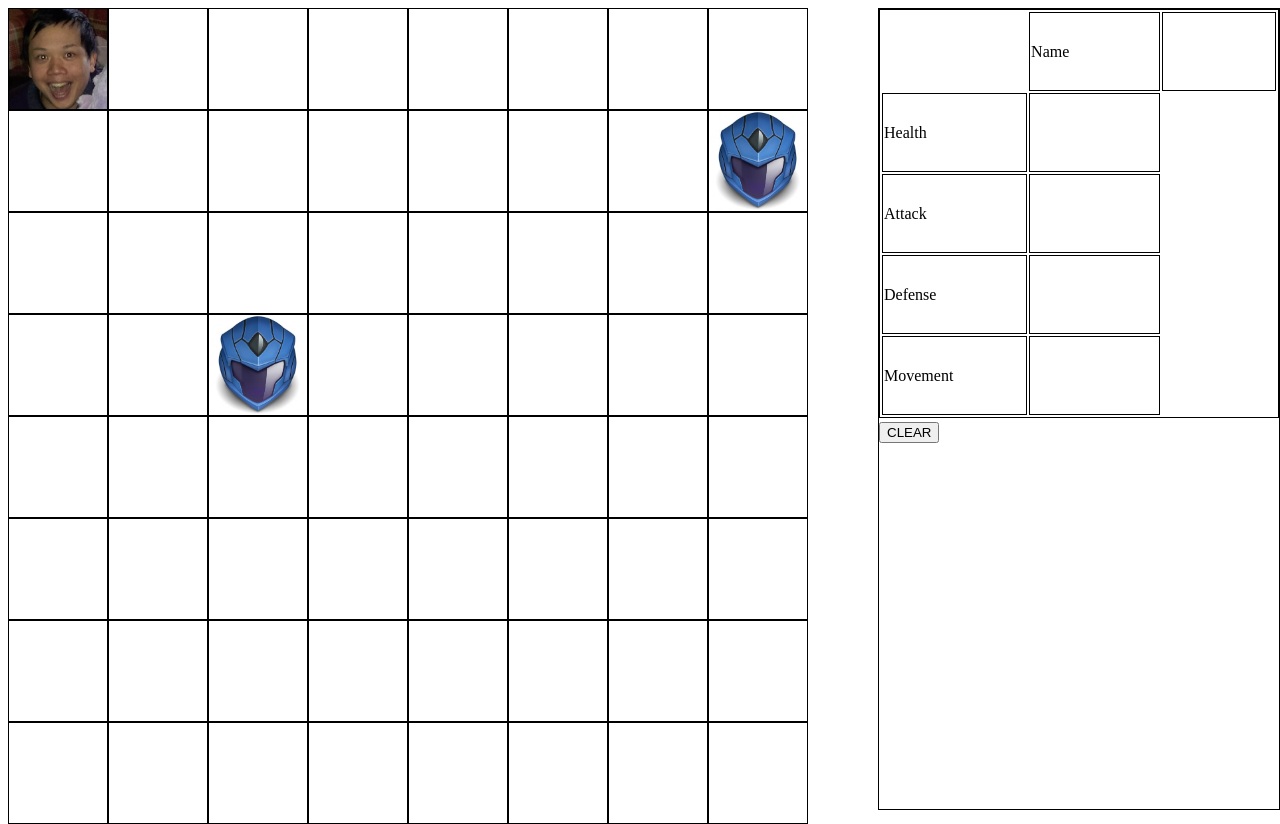
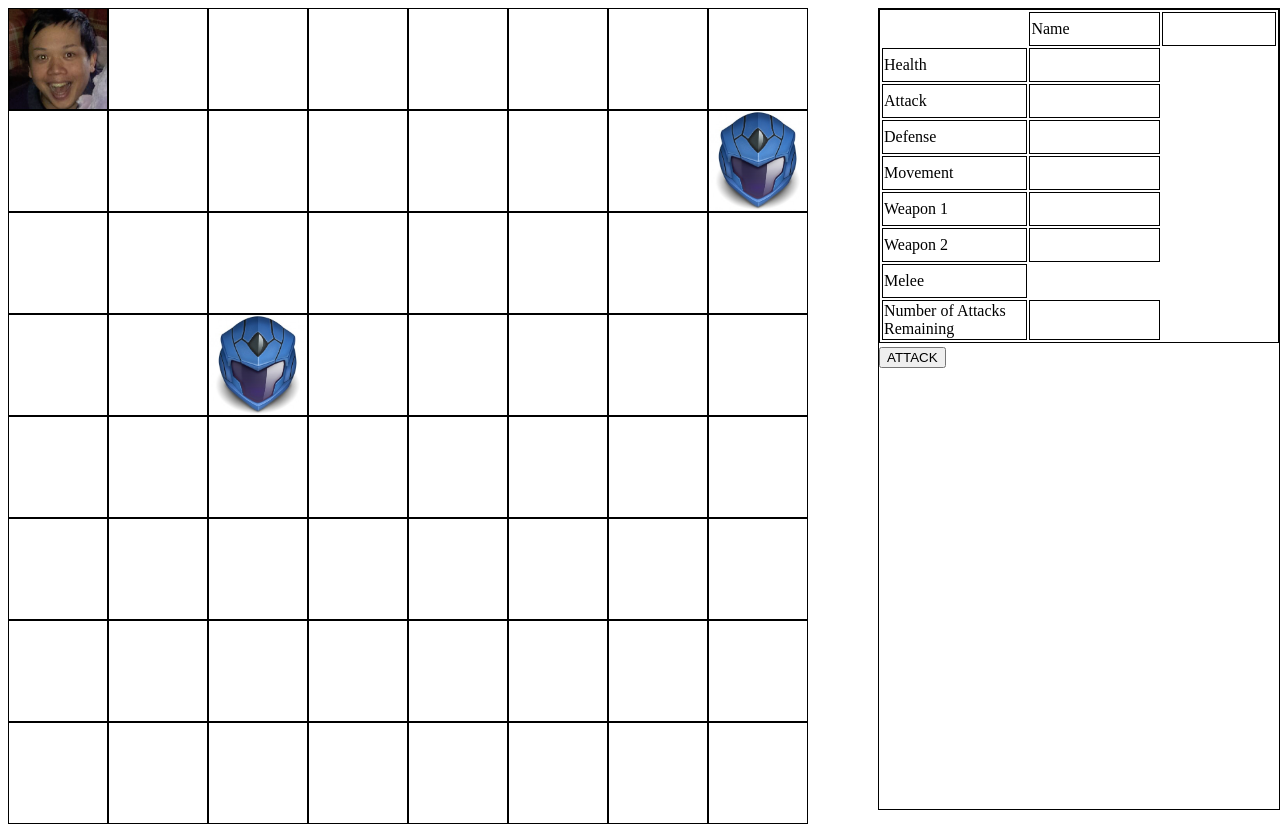
Before and after one commit to SyangC/GA-1st-project, a PHP site: page / in a window 1280 px wide. Run offline with PHP 8.4, Linux system fonts and the light colour scheme; some libraries are stand-ins or nearby versions.

Commit message:
first draft of how attacks will interact with each other

```diff
--- a/index.html
+++ b/index.html
@@ -78,27 +78,42 @@
   <div class= "display">
     <table>
       <th>
-        <td id='namedisplay'>Name</td>
-        <td id='name'></td>
+        <td id="namedisplay">Name</td>
+        <td id="name"></td>
       </th>
       <tr>
-        <td id='healthdisplay'>Health</td>
-        <td id='health'></td>
+        <td id="healthdisplay">Health</td>
+        <td id="health"></td>
       </tr>
       <tr>
-        <td id='attackdisplay'>Attack</td>
-        <td id='attack'></td>
+        <td id="attackdisplay">Attack</td>
+        <td id="attack"></td>
       </tr>
       <tr>
-        <td id='defensedisplay'>Defense</td>
-        <td id='defense'></td>
+        <td id="defensedisplay">Defense</td>
+        <td id="defense"></td>
       </tr>
       <tr>
-        <td id='movementdisply'>Movement</td>
-        <td id='movement'></td>
+        <td id="movementdisply">Movement</td>
+        <td id="movement"></td>
+      </tr>
+      <tr>
+        <td id="weaponOneName">Weapon 1</td>
+        <td id="weaponOneAmmo"></td>
+      </tr>
+      <tr>
+        <td id="weaponTwoName">Weapon 2</td>
+        <td id="weaponTwoAmmo"></td>
+      </tr>
+      <tr>
+        <td id="weaponMelee">Melee</td>
+      </tr>
+      <tr>
+        <td id="attackNumberDisplay">Number of Attacks Remaining</td>
+        <td id="attackNumber"></td>
       </tr>
     </table>
-    <button id='clear'>CLEAR</button>
+    <button class="attack">ATTACK</button>
     </div>
 </main>
 
--- a/main.js
+++ b/main.js
@@ -2,35 +2,50 @@ console.log("js has loaded")
 
 $ (function() {
 
+  var $animation = $('#pcmovement');
   var selectedCharacter = "";
+  var selectedCharacterCurrentWeapon = "";
+
   // create player consturction function
-    function Player (name, divClass, healthTotal, health, attack, defense, movement, movementMax){
+  function Player (name, divClass, healthTotal, health, attack, attackNumber, weaponOne, weaponOneAmmo, weaponTwo, weaponTwoAmmo, weaponMelee, defense, movement, movementMax){
     this.name = name;
     this.divClass = divClass;
     this.healthTotal = healthTotal;
     this.health = health;
     this.attack = attack;
+    this.attackNumber = attackNumber;
+    this.weaponOne = weaponOne;
+    this.weaponOneAmmo = weaponOneAmmo;
+    this.weaponTwo = weaponTwo;
+    this.weaponTwoAmmo = weaponTwoAmmo;
+    this.weaponMelee = weaponMelee;
     this.defense = defense;
     this.movement = movement;
     this.movementMax = movementMax;
   }
 
+// actual players
+  var pOneCha1 = new Player("Shu", "shu", 100, 100, 47, 2, "Assault Rifle", 30, "Pistol", 60, "Sword", 30, 7, 7);
 
 
-// actual players
-    var pOneCha1 = new Player("Shu", "shu", 100, 100, 15, 15, 5, 5);
-
   $("ul").on("click", "li.shu", function() {
-      $('#name').html(pOneCha1.name)
-      $('#health').html(pOneCha1.health + " / " + pOneCha1.healthTotal)
-      $('#attack').html(pOneCha1.attack)
-      $('#defense').html(pOneCha1.defense)
-      $('#movement').html(pOneCha1.movement + " / " + pOneCha1.movementMax)
+    $('#name').html(pOneCha1.name);
+    $('#health').html(pOneCha1.health + " / " + pOneCha1.healthTotal);
+    $('#attack').html(pOneCha1.attack);
+    $('#defense').html(pOneCha1.defense);
+    $('#movement').html(pOneCha1.movement + " / " + pOneCha1.movementMax);
+    $('#weaponOneName').html(pOneCha1.weaponOne);
+    $('#weaponOneAmmo').html(pOneCha1.weaponOneAmmo);
+    $('#weaponTwoName').html(pOneCha1.weaponTwo);
+    $('#weaponTwoAmmo').html(pOneCha1.weaponTwoAmmo);
+    $('#attackNumber').html(pOneCha1.attackNumber);
     selectedCharacter = pOneCha1;
     console.log(selectedCharacter);
   });
 
-    var pOneCha2 = new Player("Alpha", "alpha", 70, 70, 30, 5, 8, 8);
+
+  var pOneCha2 = new Player("Alpha", "alpha", 65, 65, 73, 1, "Sniper Rifle", 15, "Pistol", 60, "Knife", 15, 10, 10);
+
 
   $("ul").on("click", "li.alpha", function() {
     $('#name').html(pOneCha2.name)
@@ -38,11 +53,18 @@ $ (function() {
     $('#attack').html(pOneCha2.attack)
     $('#defense').html(pOneCha2.defense)
     $('#movement').html(pOneCha2.movement + " / " + pOneCha2.movementMax)
+    $('#weaponOneName').html(pOneCha2.weaponOne);
+    $('#weaponOneAmmo').html(pOneCha2.weaponOneAmmo);
+    $('#weaponTwoName').html(pOneCha2.weaponTwo);
+    $('#weaponTwoAmmo').html(pOneCha2.weaponTwoAmmo);
+    $('#attackNumber').html(pOneCha2.attackNumber);
     selectedCharacter = pOneCha2;
     console.log(selectedCharacter);
   });
 
-    var pTwoCha1 = new Player("Beta", "beta", 150, 150, 10, 40, 2, 2);
+
+  var pTwoCha1 = new Player("Beta", "beta", 150, 150, 40, 2, "Minigun", 200, "Rocket Launcher", 2, "Fists", 60, 4, 4);
+
 
   $("ul").on("click", "li.beta", function() {
     $('#name').html(pTwoCha1.name)
@@ -50,13 +72,18 @@ $ (function() {
     $('#attack').html(pTwoCha1.attack)
     $('#defense').html(pTwoCha1.defense)
     $('#movement').html(pTwoCha1.movement + " / " + pTwoCha1.movementMax)
+    $('#weaponOneName').html(pTwoCha1.weaponOne);
+    $('#weaponOneAmmo').html(pTwoCha1.weaponOneAmmo);
+    $('#weaponTwoName').html(pTwoCha1.weaponTwo);
+    $('#weaponTwoAmmo').html(pTwoCha1.weaponTwoAmmo);
+    $('#attackNumber').html(pTwoCha1.attackNumber);
     selectedCharacter = pTwoCha1;
     console.log(selectedCharacter);
   });
 
 
-  // attempt 2 (woop! this works!)
-  var $animation = $('#pcmovement');
+// player movement
+
   $(document).on("keydown", function(e) {
     switch(e.key) {
       case "a":
@@ -129,15 +156,15 @@ $ (function() {
   });
 
 
-
-
-
-
-
 // attack
-  // pOneCha3.health = pOneCha3.health-15;
-
-
+  $(".attack").on("click", function() {
+    console.log("you've clicked attack!")
+    pOneCha2.health = pOneCha2.health-15;
+    console.log(pOneCha2.health);
+    if (pOneCha2.health <= 0) {
+      $("."+pOneCha2.divClass).attr('class', 'grid rip')
+    }
+  });
 
 
 
--- a/style.css
+++ b/style.css
@@ -61,6 +61,11 @@ table {
 
 td {
   width: 200px;
-  height: 75px;
+  height: 30px;
   border: 1px solid;
 }
+
+.rip {
+  background: url("rip-clipart-rip-gravestone-md.png") center no-repeat;
+  background-size: cover;
+}
```
Also changed, not shown: rip-clipart-rip-gravestone-md.png (added). Lines whose indentation alone changed are shown as unchanged.
